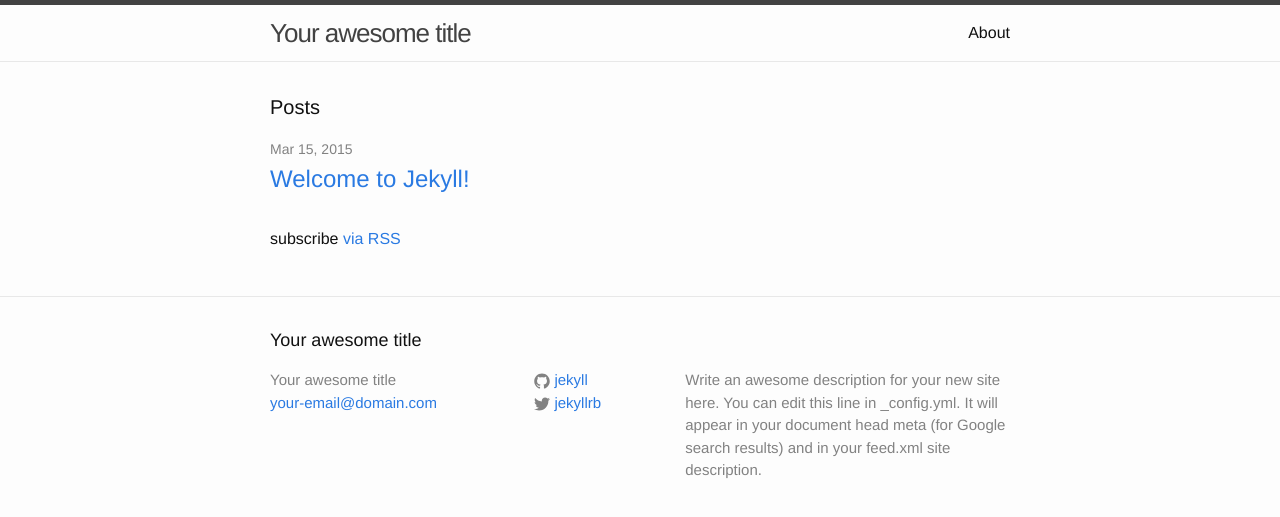
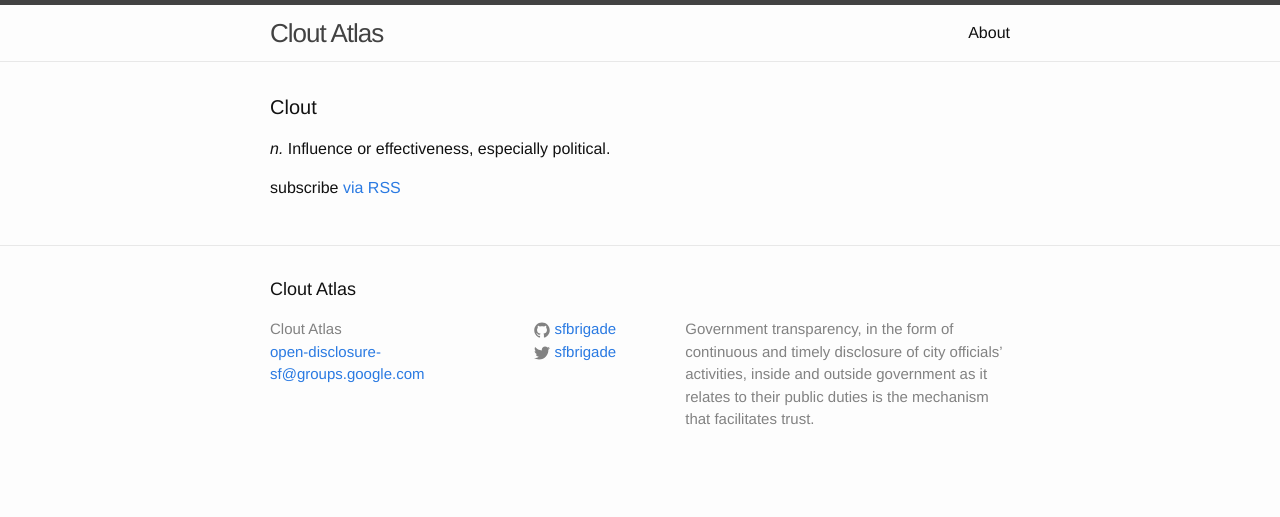
Before and after one commit to adborden/cloutatlas.io, a Jekyll site: the page built from index.html, in a window 1280 px wide. Shown: the top 517 px of the page. Built offline with Jekyll 4.4.1, drawn with Linux system fonts in a browser that asks for light colours.

Commit message:
Basic info

```diff
--- a/_config.yml
+++ b/_config.yml
@@ -1,14 +1,14 @@
 # Site settings
-title: Your awesome title
-email: your-email@domain.com
+title: Clout Atlas
+email: open-disclosure-sf@groups.google.com
 description: > # this means to ignore newlines until "baseurl:"
-  Write an awesome description for your new site here. You can edit this
-  line in _config.yml. It will appear in your document head meta (for
-  Google search results) and in your feed.xml site description.
+  Government transparency, in the form of continuous and timely disclosure of
+  city officials’ activities, inside and outside government as it relates to
+  their public duties is the mechanism that facilitates trust.
 baseurl: "" # the subpath of your site, e.g. /blog/
-url: "http://yourdomain.com" # the base hostname & protocol for your site
-twitter_username: jekyllrb
-github_username:  jekyll
+url: "http://cloutatlas.org" # the base hostname & protocol for your site
+twitter_username: sfbrigade
+github_username:  sfbrigade
 
 # Build settings
 markdown: kramdown
--- a/index.html
+++ b/index.html
@@ -4,6 +4,10 @@
 
 <div class="home">
 
+  <h1 class="page-heading">Clout</h1>
+  <p><em>n.</em> Influence or effectiveness, especially political.</p>
+
+  <!--
   <h1 class="page-heading">Posts</h1>
 
   <ul class="post-list">
@@ -17,6 +21,7 @@
       </li>
     {% endfor %}
   </ul>
+  -->
 
   <p class="rss-subscribe">subscribe <a href="{{ "/feed.xml" | prepend: site.baseurl }}">via RSS</a></p>
 
```
